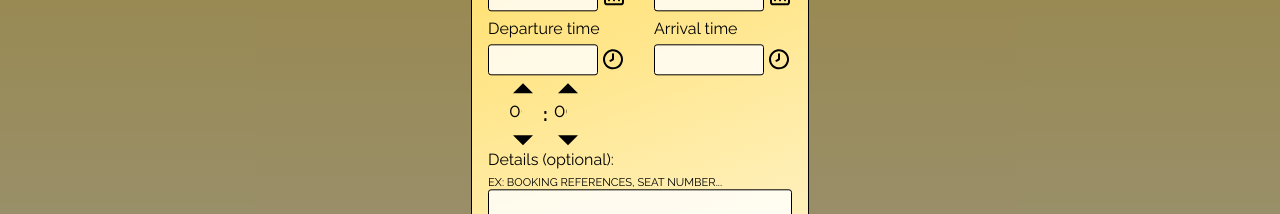
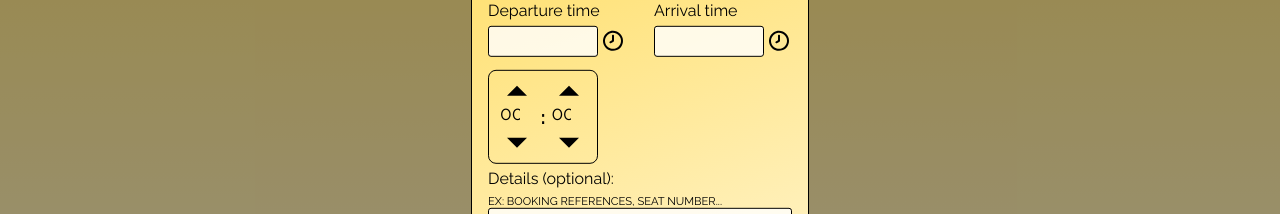
Before and after one commit to Candyfair/TravelPlan, a React app: page /europe-journey in a window 1280 px wide. Shown: the part 467-681 px from the top of the page. Built offline with nearby package versions, Linux system fonts and the light colour scheme; no server answers.

Commit message:
Style TimePicker

```diff
--- a/src/components/TimePicker/style.scss
+++ b/src/components/TimePicker/style.scss
@@ -6,10 +6,13 @@
 	justify-content: space-around;
 	align-items: center;
 
+  border-radius: 8px;
+  border: 1px solid $text;
+
 	width: 100%;
-	max-width: 100px;
-	padding: 10px 10px;
-  margin: 0 5px 5px 5px;
+	max-width: 110px;
+	padding: 25px 5px;
+  margin: 5px 0;
 
 	font-size: 1.2rem;
 	font-weight: 700;
```
